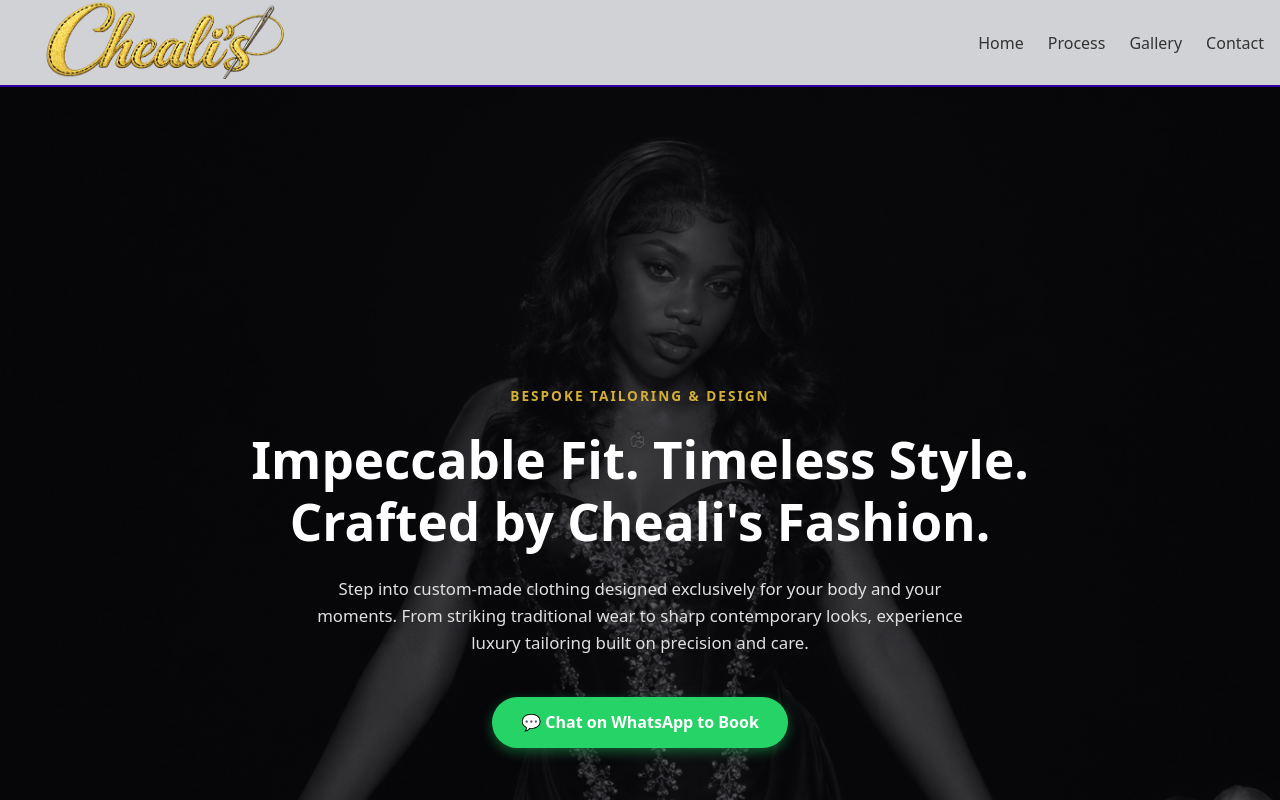
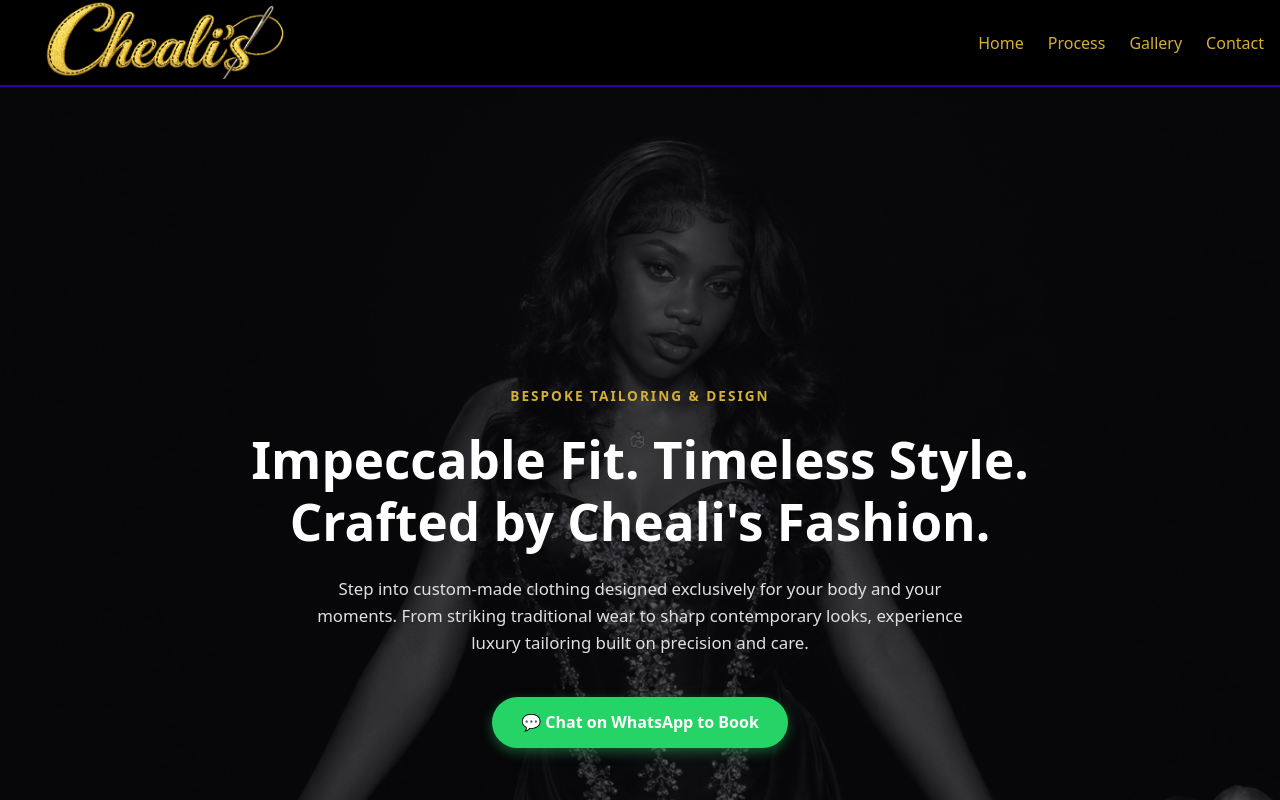
Before and after one commit to trippblacc-prog/chaeli-fashion, a React (Vite) app: page / in a window 1280 px wide. Shown: the top 800 px of the page. Built offline with nearby package versions, Linux system fonts and the light colour scheme.

Commit message:
change header color

```diff
--- a/src/components/Header.css
+++ b/src/components/Header.css
@@ -7,7 +7,7 @@
     align-items: center;
     padding: 0.01rem 1rem;
     width: 100%;
-    background: rgba(245, 246, 250, 0.85);
+    background: #000;
     backdrop-filter: blur(10px);
     border-bottom: 2px solid #2d00a8;
     overflow: hidden;
@@ -29,11 +29,12 @@
     display: flex;
     gap: 1.5rem;
     margin: 0;
+
 }
 
 .nav-links a {
     text-decoration: none;
-    color: #333;
+    color:#d4af37;
     font-weight: 500;
     transition: color 0.2s;
 }
```
